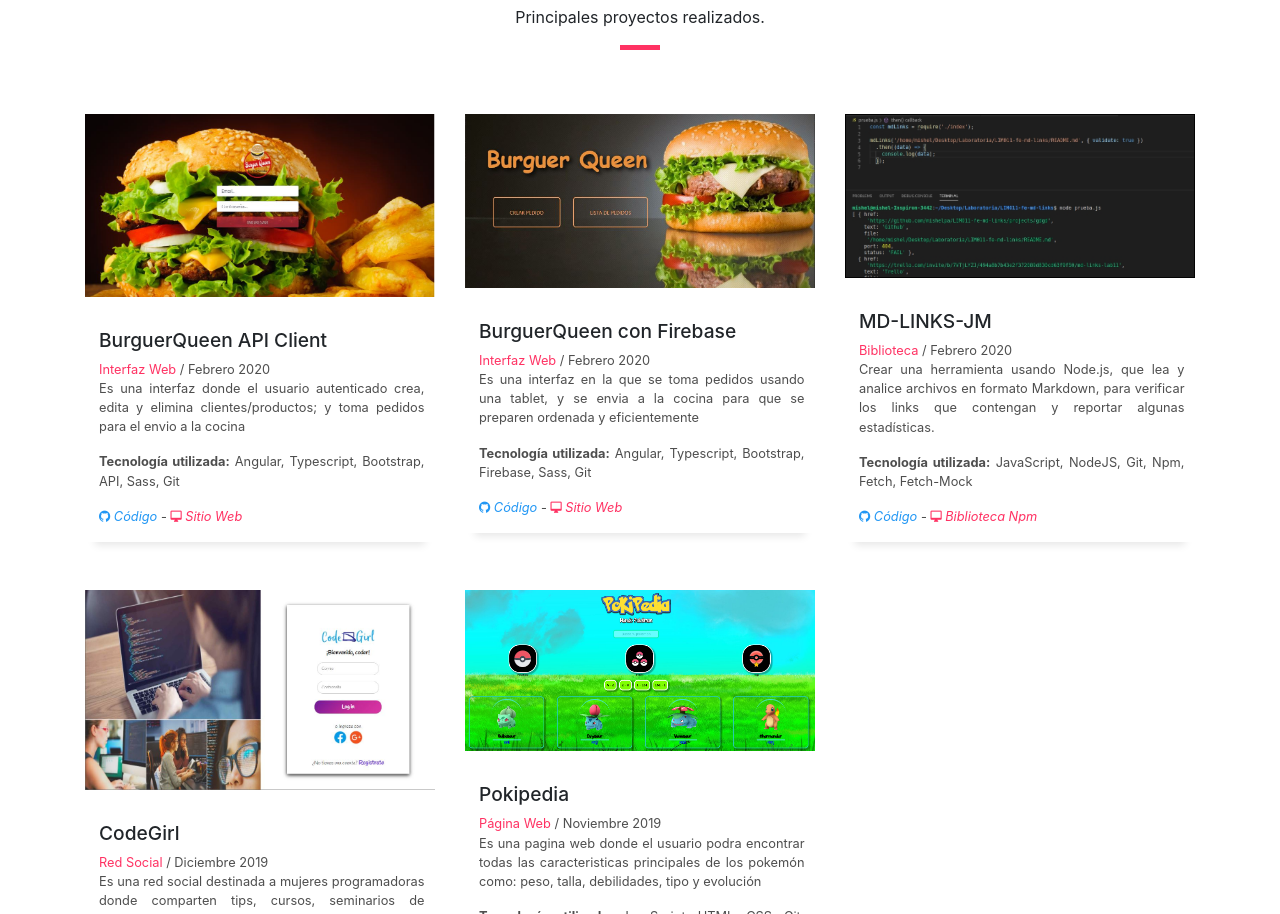
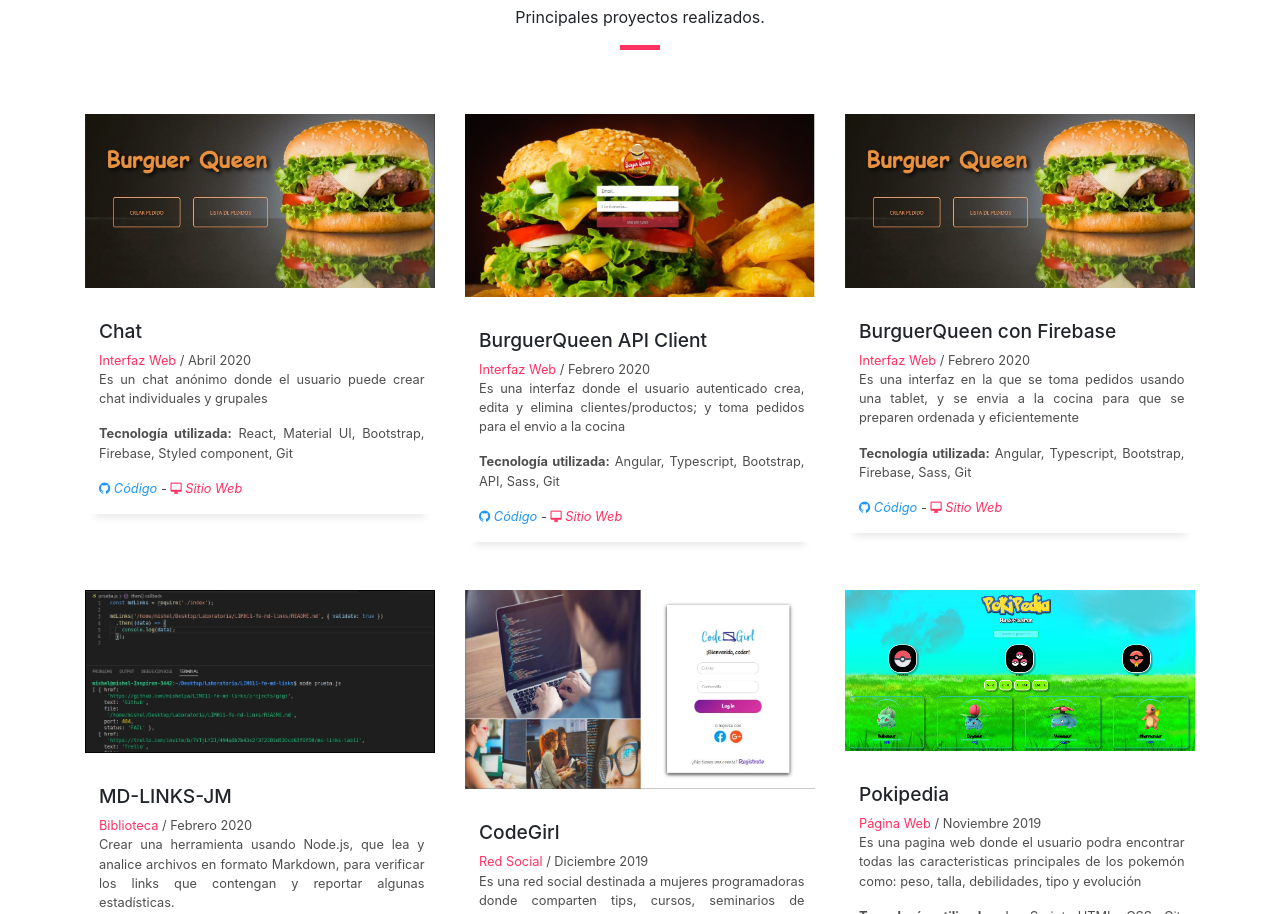
Before and after one commit to mishelpa/portafolio, a website with bundled scripts: page index.html in a window 1280 px wide. Shown: the part 2635-3549 px from the top of the page. Built offline with nearby package versions, Linux system fonts and the light colour scheme; animation ran at ten frames a second; a web font is replaced by a local one.

Commit message:
new project

```diff
--- a/index.html
+++ b/index.html
@@ -377,6 +377,29 @@
       <div class="row">
         <div class="col-md-4">
           <div class="work-box">
+            <a href="img/burguerQuuen.JPG" data-lightbox="gallery-mf" data-title="burguerQuuen">
+              <div class="work-img">
+                <img src="img/burguerQuuen.JPG" alt="" class="img-fluid1">
+              </div>
+            </a>
+            <div class="work-content">
+              <div class="row">
+                <div class="col-sm-8">
+                  <h2 class="w-title">Chat</h2>
+                  <div class="w-more">
+                    <span class="w-ctegory">Interfaz Web</span> / <span class="w-date">Abril 2020</span><br>
+                    <p>Es un chat anónimo donde el usuario puede crear chat individuales y grupales</p>
+                    <p><b>Tecnología utilizada:</b> React, Material UI, Bootstrap, Firebase, Styled component, Git</p>
+                    <a style="font-style: oblique;" href="https://github.com/mishelpa/chat" target="_blank"><i class="ion-social-github"> Código</i></a> -
+                    <a style="font-style: oblique;" href="https://mishelpa.github.io/chat" target="_blank"><i class="ion-android-desktop"> Sitio Web</i></a>
+                  </div>
+                </div>
+              </div>
+            </div>
+          </div>
+        </div>
+        <div class="col-md-4">
+          <div class="work-box">
             <a href="img/bqAPI.JPG" data-lightbox="gallery-mf" data-title="burguerQuuen">
               <div class="work-img">
                 <img src="img/bqAPI.JPG" alt="" class="img-fluid1">
```
